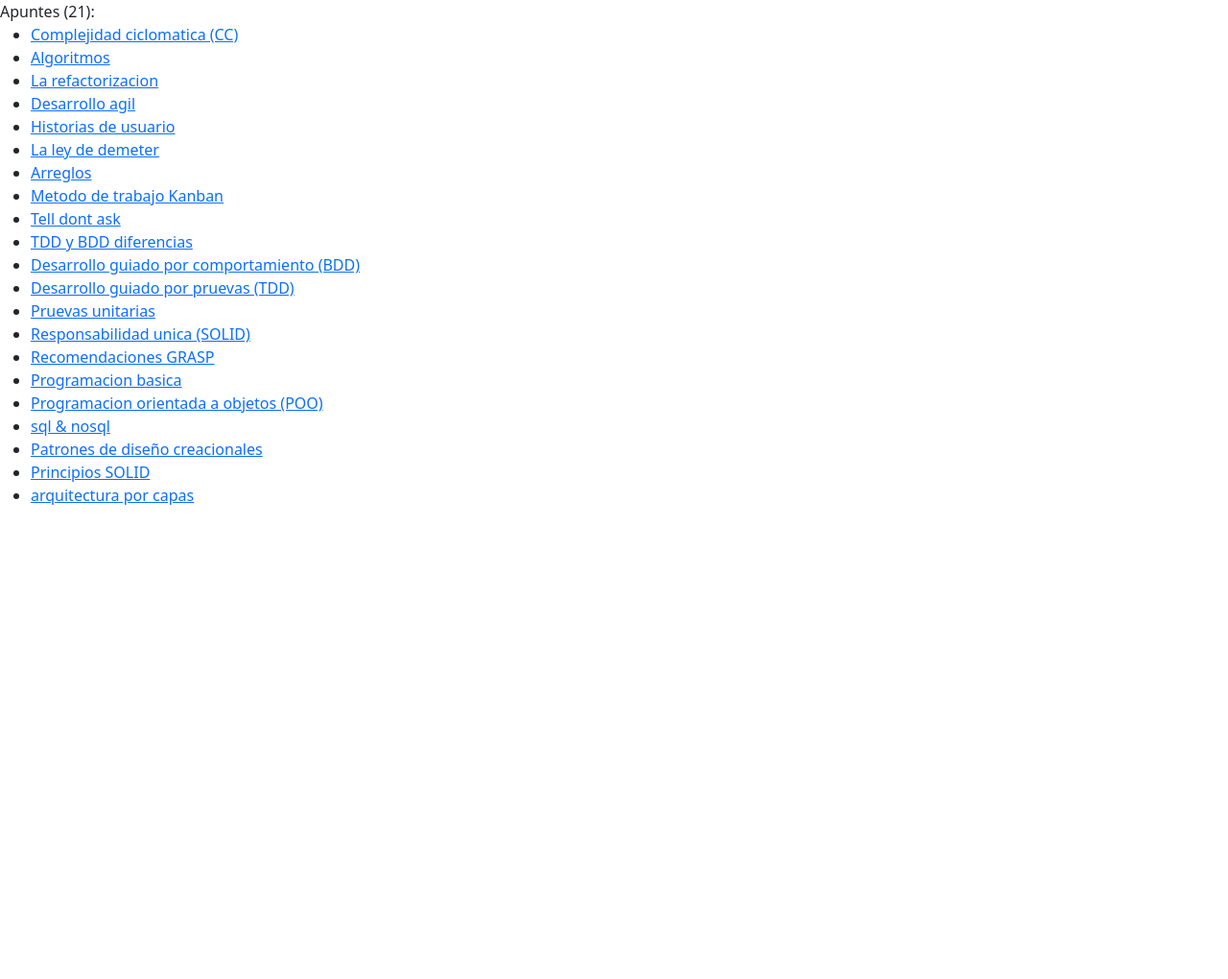
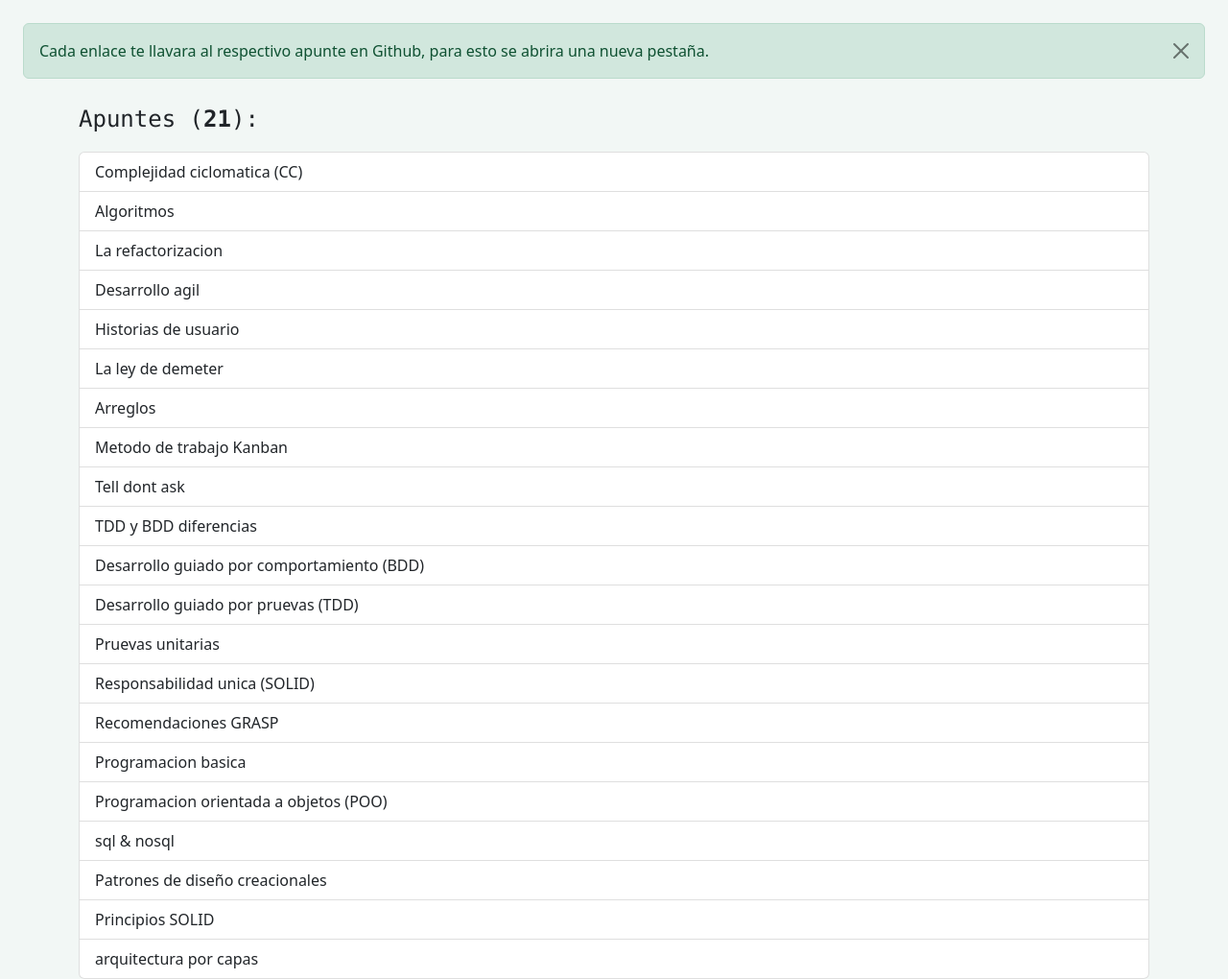
Before and after one commit to CiroMirkin/apuntesSitioWeb, a plain HTML site: page index.html in a window 1280 px wide. Shown: the whole page at 96% size. Before the commit the page ends 800 px from the top, so only its background shows below. Drawn offline with nearby package versions, Linux system fonts and the light colour scheme.

Commit message:
agregado: alerta, contenedores y clases cambiadas

```diff
--- a/index.html
+++ b/index.html
@@ -8,6 +8,8 @@
     <meta name="author" content="Ciro Mirkin">
 
     <title>Apuntes - C.Mirkin</title>
+
+    <link rel="stylesheet" href="./src/css/styles.css">
 
 	<link rel="preconnect" href="https://fonts.googleapis.com">
 	<link rel="preconnect" href="https://fonts.gstatic.com" crossorigin>
@@ -21,13 +23,17 @@
 
 </head>
 <body>
-    <div>
-	<main>
-        <header>Apuntes (<span id="noteCount"></span>):</header>
-        <ul class="list" id="note-list"> </ul>
+
+    <div class="alert alert-success alert-dismissible fade show m-4" role="alert">
+        Cada enlace te llavara al respectivo apunte en Github, para esto se abrira una nueva pestaña.
+        <button type="button" class="btn-close" data-bs-dismiss="alert" aria-label="Close"></button>
+    </div>
+	<main class="container-xl">
+        <header class="fs-4 font-monospace mb-3 mt-4">Apuntes (<span id="noteCount" class="fw-bold"></span>):</header>
+        <div class="list-group" id="note-list"> </div>
     </main>
 	<footer class="footer"></footer>
-	</div>
+
 
     <script src="./index.js"></script>
     <!-- JavaScript Bundle with Popper -->
--- a/index.js
+++ b/index.js
@@ -88,12 +88,12 @@ const createNoteDatesList = () => {
 }
 
 const createNoteHTML = ({ noteName, noteUrl }) => {
-    const noteElement = document.createElement('Li')
-    noteElement.classList.add('list__item')
-    noteElement.innerHTML = `
-        <!--<img src="./src/pictures/chevron-right.svg" class="list__item-icon">-->
-        <a href="${noteUrl}" class="" target="_blank" title="El enlace te llavara a Github">${noteName}</a>
-    `
+    const noteElement = document.createElement('A')
+    noteElement.classList.add('list-group-item', 'list-group-item-action')
+	noteElement.setAttribute('href', noteUrl)
+	noteElement.setAttribute('target', "_blank")
+	noteElement.setAttribute('title', "El enlace te llavara a Github")
+    noteElement.innerText = noteName
 
     return noteElement
 }
--- a/src/css/styles.css
+++ b/src/css/styles.css
@@ -3,43 +3,6 @@
     --white: #f2f7f5;
 	--stroke: #00332c;
 }
-body.dark {
-    --black : #e2dcd3;
-    --white: #f2f7f5;
+body {
+	background: var(--white) !important;
 }
-body {
-	font-family: 'Inconsolata', monospace;
-	display: flex;
-	justify-content: center;
-	background: #00473e;
-}
-main {
-	min-width: 80vw;
-	margin: 5vh 0 0;
-	text-align: center;
-}
-main header {
-	font-size: 3ch;
-	font-weight: 700;
-	color: var(--white);
-}
-main .list {
-	width: 100%;
-	padding: 15px;
-	list-style: none;
-	border: 1.5px var(--black) solid;
-	background-color: var(--white);
-}
-.list li {
-	margin: 10px 0;
-	text-align: left;
-}
-.list li a {
-	font-size: 2.2ch;
-	font-weight: 600;
-	text-decoration: none;
-	color: var(--stroke);
-}
-.list li a:hover {
-	text-decoration: underline;
-}
```
